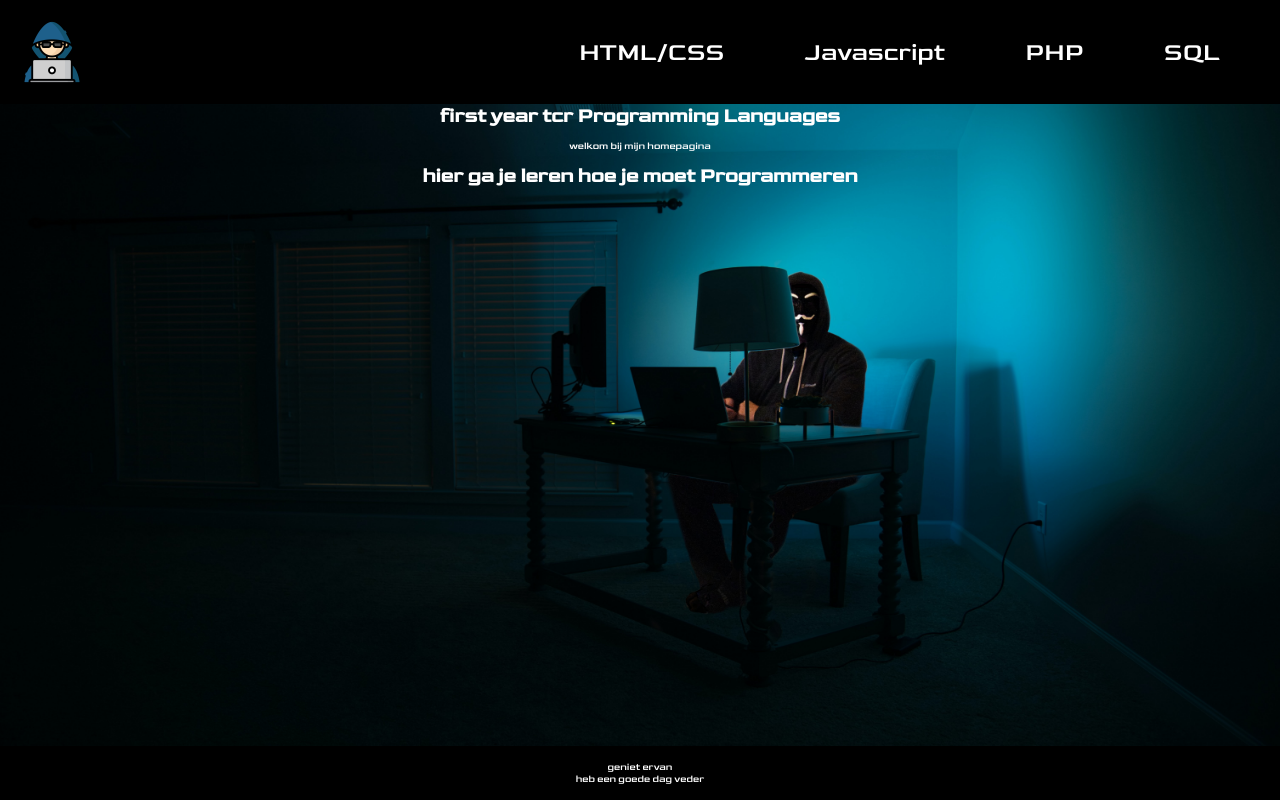
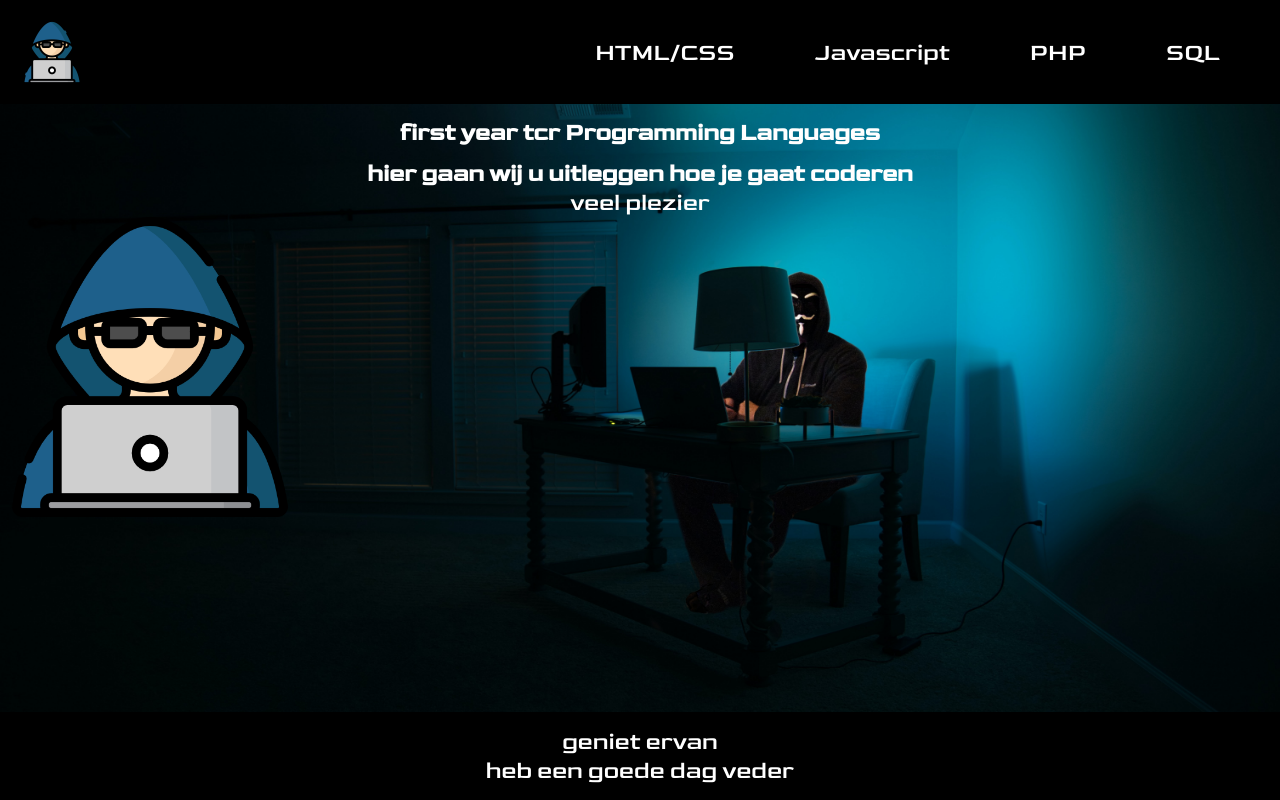
Before and after one commit to nikan010/https---github.com-nikan010-https---github.com-nikan010-new_year_exorcise, a plain HTML site: page index.html in a window 1280 px wide. Drawn offline with Linux system fonts and the light colour scheme; a web font is replaced by a local one.

Commit message:
sssssssss

```diff
--- a/index.html
+++ b/index.html
@@ -23,20 +23,29 @@
     <title>Opdracht 3</title>
   </head>
   <body>
+
     <nav>
       <img src="./img/hacker.png" id="logo" />
       <ul>
-        <li><a href="#">HTML/CSS</a></li>
+        <li><a href="html.html">HTML/CSS</a></li>
         <li><a href="#">Javascript</a></li>
         <li><a href="#">PHP</a></li>
         <li><a href="#">SQL</a></li>
       </ul>
     </nav>
+
+    <br>
+    <br>
+    <br>
     <H1 style="color: white;">first year tcr Programming Languages</H1>
     <br>
-    <p style="size: 30px;">welkom bij mijn homepagina</p>
-<br>
-<h1>hier ga je leren hoe je moet Programmeren</h1>
+    <h1>hier gaan wij u uitleggen hoe je gaat coderen</h1>
+    <br>
+    <H1 style="color: white;">first year tcr Programming Languages</H1>
+    <br>
+    <h1>hier gaan wij u uitleggen hoe je gaat coderen</h1>
+    <p>veel plezier</p>
+    <img src="img/hacker.png" height="300" width="300">
     <footer>
       <p>geniet ervan<br>
       heb een goede dag veder</p>
--- a/style.css
+++ b/style.css
@@ -10,9 +10,15 @@ html {
  h1, h2, h3, p, a, ul{
   color: white;
   text-align: center;
+  font-size: 24px;
   }
 body {
   font-family: "Goldman", cursive;
+  width: 100%;
+  height: 100vh;
+  background-color: black;
+  min-height: 100hv;
+  position: relative;
 }
 
   nav {
@@ -25,6 +31,10 @@ nav {
     margin: auto;
     background: black;
     justify-content: space-between;
+    position: fixed;
+    top: 0;
+    z-index: 1000;
+
 }
 nav ul {
   display: flex;
@@ -47,6 +57,7 @@ nav img {
 footer {
   position: fixed;
 width: 100%;
+
   text-align: center;
   bottom: 0;
   padding: 15px;
@@ -66,3 +77,10 @@ p, h1, h2, h3, a{
   font-family: goldman;
   text-align: center;
 }
+article {
+  border: 5px solid #3498db;
+  border-radius: 55px;
+  padding: 15px;
+  margin: 15px;
+  border-left: 10px solid #e74c3c;
+}
```
Also changed, not shown: html.html (added, +20 -0 lines). Lines whose indentation alone changed are shown as unchanged.
